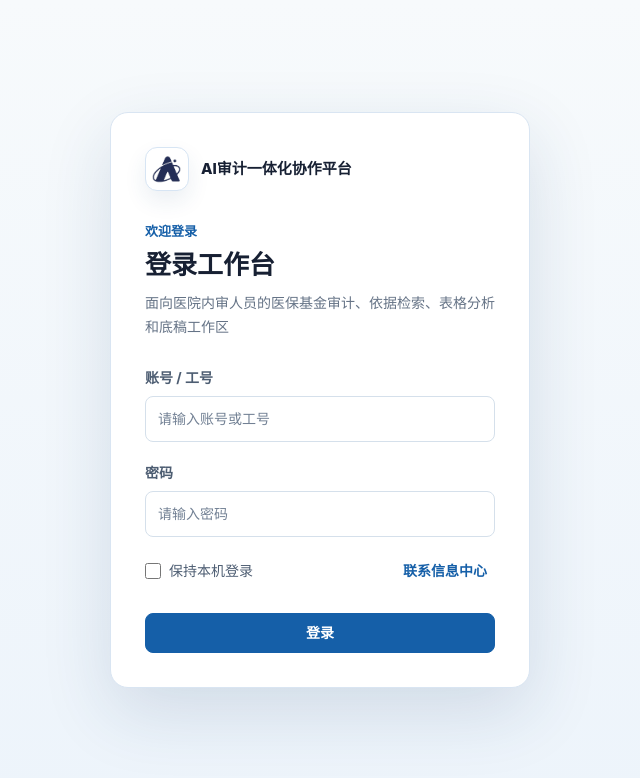
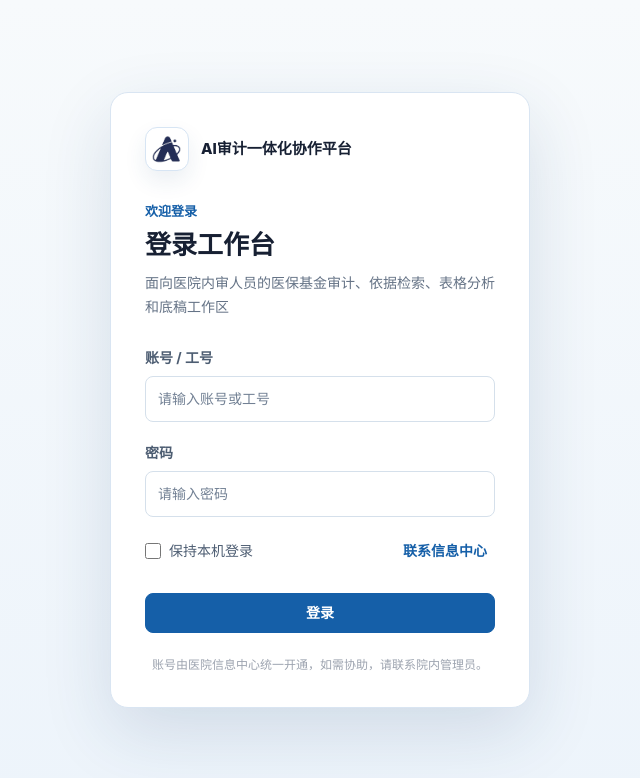
Before and after one commit to zjgulai/medical-audit, a Next.js app in the folder web/: page / in a window 1280 px wide. Shown: the top 778 px of the page, without its empty margins (320-960 px from the left). Built offline with nearby package versions, Linux system fonts and the light colour scheme.

Commit message:
fix: restore login support target

```diff
--- a/web/src/components/login/login-surface.tsx
+++ b/web/src/components/login/login-surface.tsx
@@ -94,6 +94,10 @@ export function LoginSurface({ redirectTo }: LoginSurfaceProps) {
           <button className="audit-focus-ring audit-btn audit-btn-primary mt-7 w-full" type="submit">
             登录
           </button>
+
+          <p id="support" className="audit-login-support">
+            账号由医院信息中心统一开通，如需协助，请联系院内管理员。
+          </p>
         </form>
       </section>
     </main>
```
Also changed, not shown: 1 other file (tests, documents, lock files or other folders).
